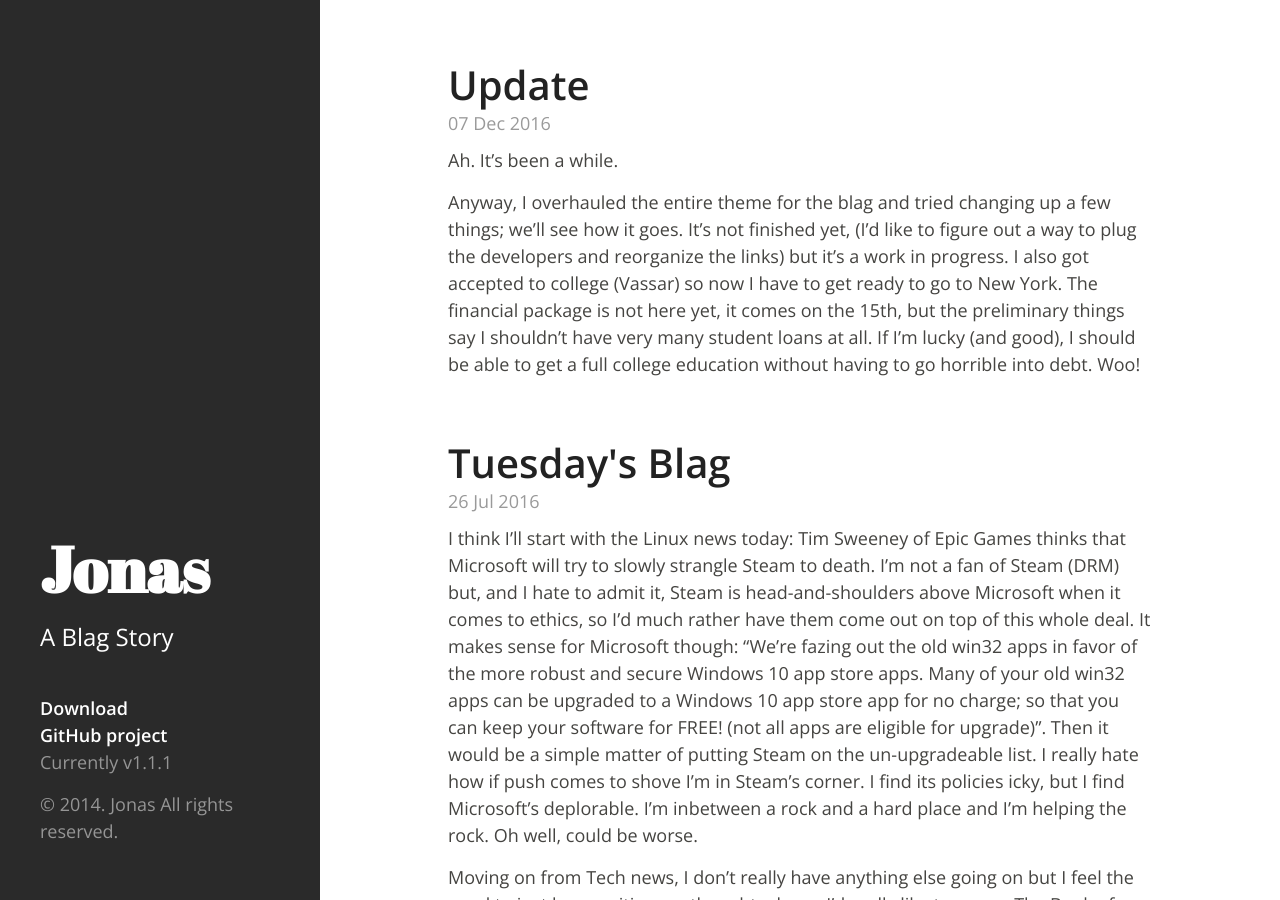
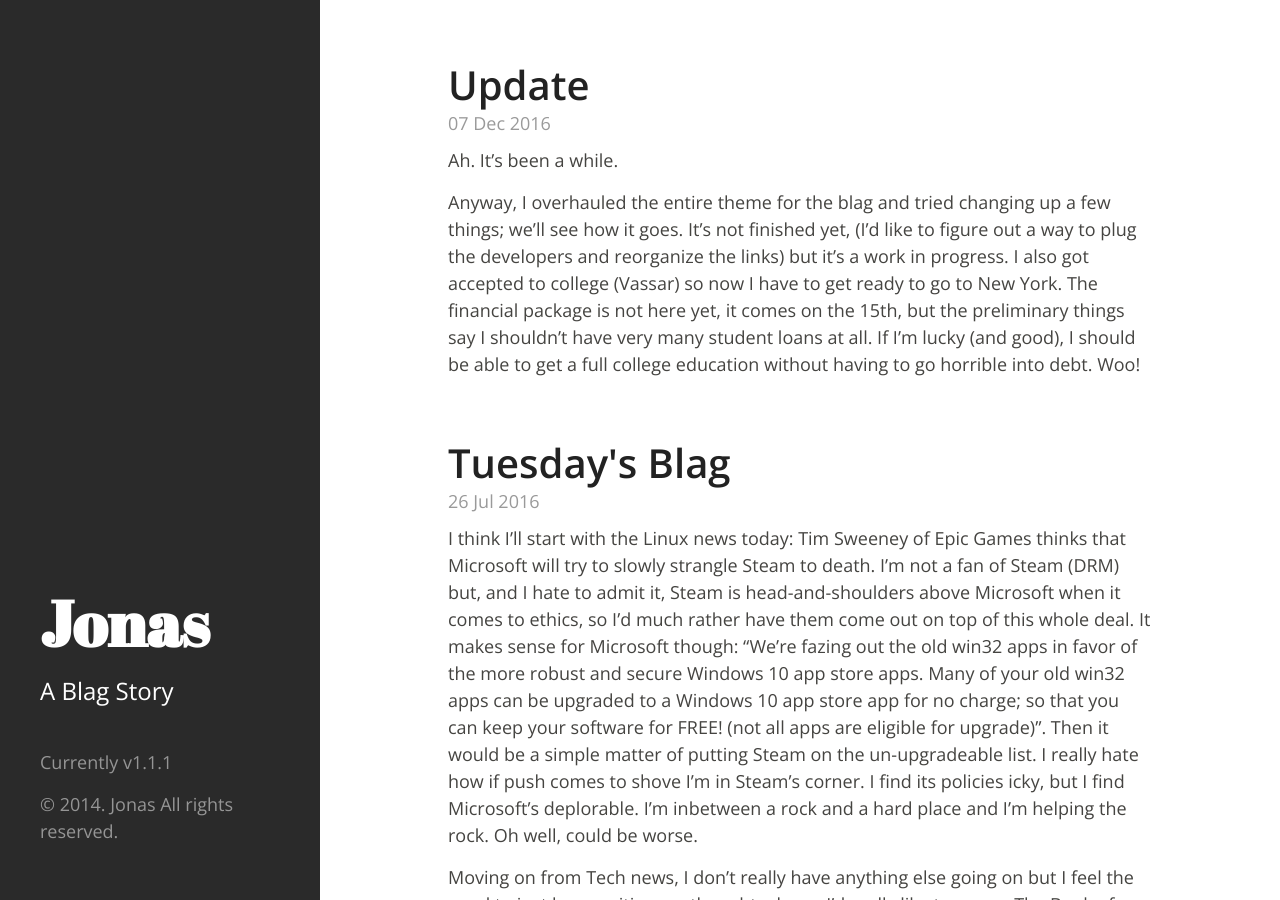
Before and after one commit to JSTrostle/JSTrostle, a Jekyll site: the page built from index.html, in a window 1280 px wide and 900 px high. Built offline with Jekyll 4.4.1, drawn with Linux system fonts in a browser that asks for light colours; Markdown is read by kramdown in place of the engine named in the settings; the list of posts is cut into pages by our own code.

Commit message:
Update default.html

```diff
--- a/_layouts/default.html
+++ b/_layouts/default.html
@@ -12,12 +12,6 @@
 
         <div class="colophon">
           <ul class="colophon-links">
-            <li>
-              <a href="https://github.com/mdo/hyde/archive/v{{ site.version }}.zip">Download</a>
-            </li>
-            <li>
-              <a href="https://github.com/mdo/hyde">GitHub project</a>
-            </li>
             <li>Currently v{{ site.version }}</li>
           </ul>
           <p>&copy; 2014. {{ site.author.name }} All rights reserved.</p>
```
